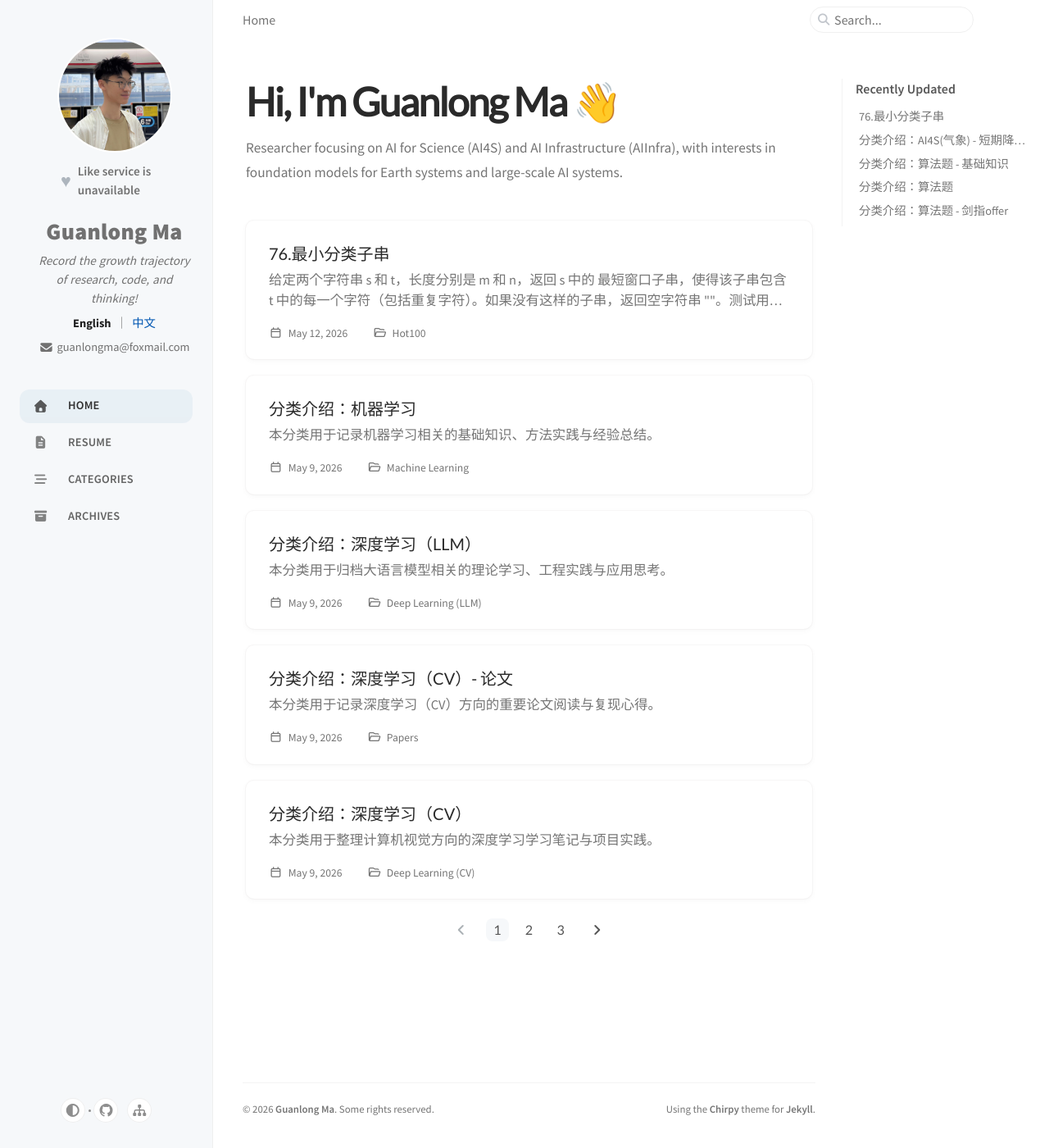
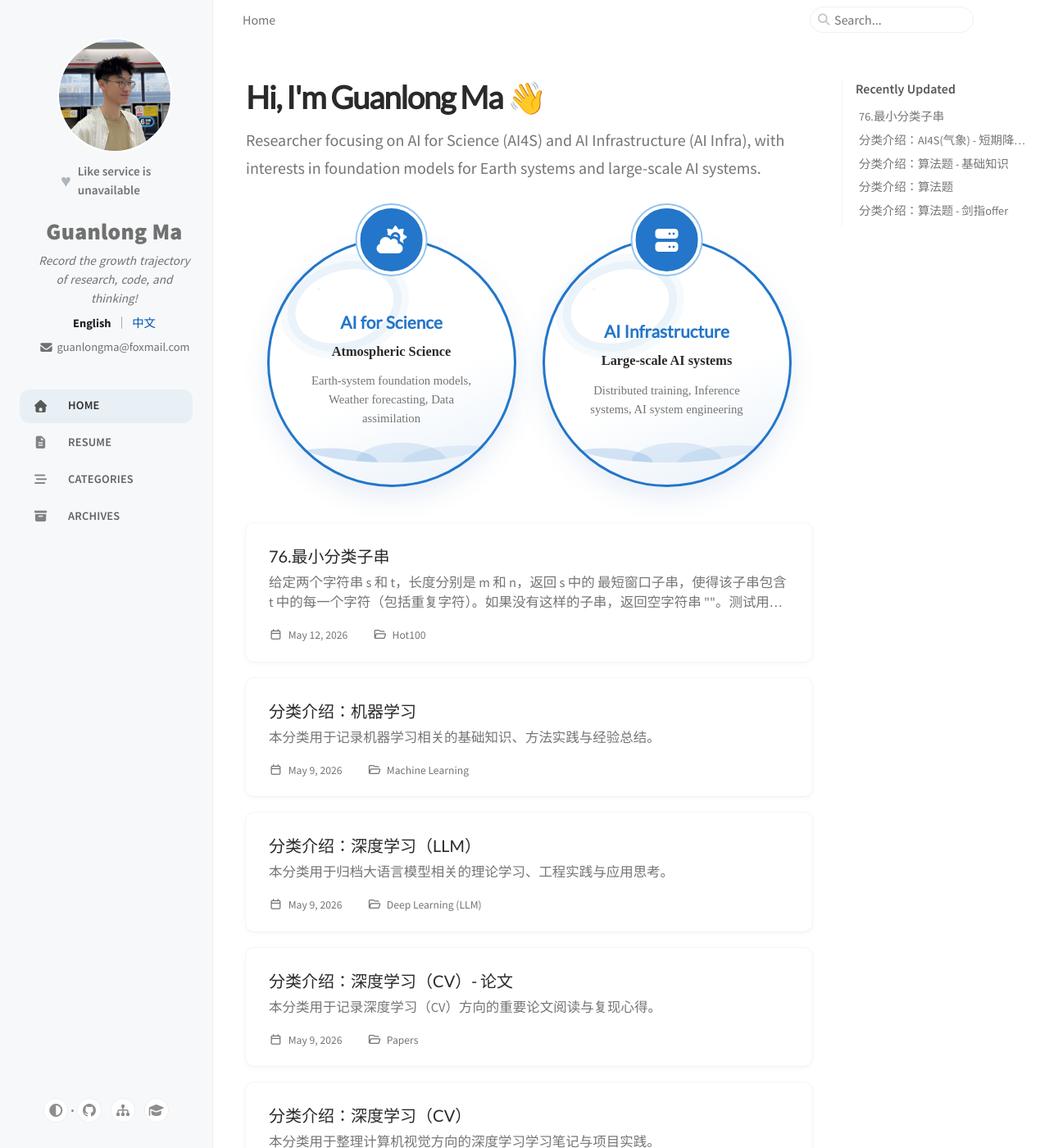
Before and after one commit to mgl666/mgl666.github.io, a Jekyll site: the page built from index.html, in a window 1280 px wide and 1400 px high. Shown: the whole window at 82% size. Built offline with Jekyll 4.4.1, drawn with Linux system fonts in a browser that asks for light colours; cached includes are drawn as plain includes; nearby versions of some CDN libraries; comment, search, counter and statistics services are not loaded.

Commit message:
feat: enhance home research profile

```diff
--- a/_data/contact.yml
+++ b/_data/contact.yml
@@ -1,4 +1,4 @@
-# 侧边栏底部联系方式（当前仅保留 GitHub + 邮箱）
+# 侧边栏底部联系方式
 # 图标名称来自 Font Awesome: https://fontawesome.com
 
 - type: github
@@ -8,6 +8,10 @@
   icon: "fas fa-sitemap"
   url: "https://njuhml.github.io/"
 
+- type: google-scholar
+  icon: "fas fa-graduation-cap"
+  url: "https://scholar.google.com/citations?user=twkDSWwAAAAJ&hl=en&oi=ao"
+
 - type: email
   icon: "fas fa-envelope"
   # true: 在当前标签页打开 mailto
--- a/_data/home_profile.yml
+++ b/_data/home_profile.yml
@@ -14,15 +14,43 @@
 en:
   title: "Hi, I'm Guanlong Ma 👋"
   description: >-
-    Researcher focusing on AI for Science (AI4S) and AI Infrastructure (AIInfra),
+    Researcher focusing on AI for Science (AI4S) and AI Infrastructure (AI Infra),
     with interests in foundation models for Earth systems and large-scale AI systems.
-  highlights: []
+  highlights:
+    - icon: fas fa-cloud-sun
+      title: AI for Science
+      description: Atmospheric Science
+      topics:
+        - Earth-system foundation models
+        - Weather forecasting
+        - Data assimilation
+    - icon: fas fa-server
+      title: AI Infrastructure
+      description: Large-scale AI systems
+      topics:
+        - Distributed training
+        - Inference systems
+        - AI system engineering
   links: []
 
 zh-CN:
   title: "你好，我是马冠龙 👋"
   description: >-
-    专注于科学智能（AI4S）与人工智能基础设施（AIInfra）的研究，
+    专注于科学智能（AI4S）与人工智能基础设施（AI Infra）的研究，
     关注地球系统基础模型与大规模人工智能系统。
-  highlights: []
+  highlights:
+    - icon: fas fa-cloud-sun
+      title: AI for Science
+      description: 大气科学
+      topics:
+        - 地球系统基础模型
+        - 气象预报
+        - 数据同化
+    - icon: fas fa-server
+      title: AI Infrastructure
+      description: 大规模人工智能系统
+      topics:
+        - 分布式训练
+        - 推理系统
+        - AI 系统工程
   links: []
--- a/_includes/home-profile.html
+++ b/_includes/home-profile.html
@@ -8,9 +8,16 @@
     <div class="home-profile-highlights">
       {% for item in profile.highlights %}
         <article class="home-profile-highlight">
-          {% if item.icon %}<i class="{{ item.icon }}" aria-hidden="true"></i>{% endif %}
+          {% if item.icon %}
+            <span class="home-profile-highlight-icon"><i class="{{ item.icon }}" aria-hidden="true"></i></span>
+          {% endif %}
           {% if item.title %}<h2>{{ item.title }}</h2>{% endif %}
-          {% if item.description %}<p>{{ item.description }}</p>{% endif %}
+          {% if item.description %}<p class="home-profile-highlight-description">{{ item.description }}</p>{% endif %}
+          {% if item.topics and item.topics.size > 0 %}
+            <p class="home-profile-highlight-topics">
+              {% for topic in item.topics %}{{ topic }}{% unless forloop.last %}, {% endunless %}{% endfor %}
+            </p>
+          {% endif %}
         </article>
       {% endfor %}
     </div>
--- a/_includes/sidebar.html
+++ b/_includes/sidebar.html
@@ -169,13 +169,16 @@
       {% assign show_github_icon = true %}
     {% endif %}
     {% assign show_org_icon = false %}
+    {% assign show_scholar_icon = false %}
     {% for entry in site.data.contact %}
       {% if entry.type == 'organization' and entry.url %}
         {% assign show_org_icon = true %}
+      {% elsif entry.type == 'google-scholar' and entry.url %}
+        {% assign show_scholar_icon = true %}
       {% endif %}
     {% endfor %}
     {% assign show_bottom_icons = false %}
-    {% if show_github_icon or show_org_icon %}
+    {% if show_github_icon or show_org_icon or show_scholar_icon %}
       {% assign show_bottom_icons = true %}
     {% endif %}
 
@@ -190,7 +193,7 @@
     {% endunless %}
 
     {% for entry in site.data.contact %}
-      {% unless entry.type == 'github' or entry.type == 'organization' %}
+      {% unless entry.type == 'github' or entry.type == 'organization' or entry.type == 'google-scholar' %}
         {% continue %}
       {% endunless %}
       {% if entry.type == 'github' and show_github_icon == false %}
--- a/_sass/components/_home-profile.scss
+++ b/_sass/components/_home-profile.scss
@@ -4,7 +4,7 @@
   > h1 {
     margin-bottom: 0.85rem;
     color: var(--heading-color);
-    font-size: clamp(2rem, 5vw, 3rem);
+    font-size: clamp(1.75rem, 4vw, 2.4rem);
     font-weight: 700;
     letter-spacing: -0.035em;
     line-height: 1.15;
@@ -14,31 +14,107 @@
     max-width: 48rem;
     margin: 0;
     color: var(--text-muted-color);
-    font-size: 1.08rem;
-    line-height: 1.75;
+    font-size: clamp(1.12rem, 2vw, 1.25rem);
+    line-height: 1.7;
   }
 
   .home-profile-highlights {
-    display: grid;
-    grid-template-columns: repeat(auto-fit, minmax(13rem, 1fr));
-    gap: 1rem;
-    margin-top: 1.5rem;
+    display: flex;
+    flex-wrap: wrap;
+    justify-content: center;
+    gap: 3.5rem 2rem;
+    margin-top: 4.25rem;
   }
 
   .home-profile-highlight {
-    padding: 1rem;
-    border: 1px solid var(--main-border-color);
-    border-radius: 0.75rem;
+    position: relative;
+    isolation: isolate;
+    display: flex;
+    flex: 0 1 19rem;
+    flex-direction: column;
+    align-items: center;
+    justify-content: center;
+    aspect-ratio: 1;
+    padding: 3.4rem 2.2rem 2.2rem;
+    overflow: visible;
+    border: 3px solid #2376c9;
+    border-radius: 50%;
+    background:
+      radial-gradient(circle at 20% 20%, rgb(35 118 201 / 8%) 0 1px, transparent 2px),
+      linear-gradient(160deg, var(--main-bg) 58%, rgb(35 118 201 / 10%));
+    box-shadow: 0 0.8rem 2rem rgb(21 93 163 / 10%);
+    text-align: center;
+
+    &::before {
+      position: absolute;
+      z-index: -1;
+      top: 12%;
+      left: 10%;
+      width: 42%;
+      height: 30%;
+      border: 1px solid rgb(35 118 201 / 10%);
+      border-radius: 50%;
+      box-shadow:
+        0 0 0 0.55rem rgb(35 118 201 / 5%),
+        0 0 0 1.1rem rgb(35 118 201 / 4%);
+      content: '';
+      transform: rotate(-18deg);
+    }
+
+    &::after {
+      position: absolute;
+      z-index: -1;
+      right: 8%;
+      bottom: 9%;
+      left: 8%;
+      height: 20%;
+      border-radius: 0 0 50% 50%;
+      background:
+        radial-gradient(ellipse at 20% 100%, rgb(35 118 201 / 18%) 0 20%, transparent 21%),
+        radial-gradient(ellipse at 55% 100%, rgb(35 118 201 / 12%) 0 28%, transparent 29%),
+        radial-gradient(ellipse at 85% 100%, rgb(35 118 201 / 9%) 0 24%, transparent 25%);
+      content: '';
+    }
+
+    .home-profile-highlight-icon {
+      position: absolute;
+      top: -2.65rem;
+      left: 50%;
+      display: grid;
+      width: 5.3rem;
+      aspect-ratio: 1;
+      border: 0.3rem solid var(--main-bg);
+      border-radius: 50%;
+      background: #2376c9;
+      box-shadow: 0 0 0 2px #91c4ef;
+      color: #fff;
+      font-size: 2rem;
+      place-items: center;
+      transform: translateX(-50%);
+    }
 
     h2 {
-      margin: 0.4rem 0;
-      font-size: 1rem;
+      margin: 0 0 0.55rem;
+      color: #2376c9;
+      font-size: 1.3rem;
+      font-weight: 700;
     }
 
-    p {
+    .home-profile-highlight-description {
+      margin: 0 0 0.65rem;
+      color: var(--heading-color);
+      font-family: Lora, serif;
+      font-size: 1.02rem;
+      font-weight: 600;
+    }
+
+    .home-profile-highlight-topics {
+      max-width: 14rem;
       margin: 0;
       color: var(--text-muted-color);
-      font-size: 0.9rem;
+      font-family: Lora, serif;
+      font-size: 0.92rem;
+      line-height: 1.55;
     }
   }
 
```
